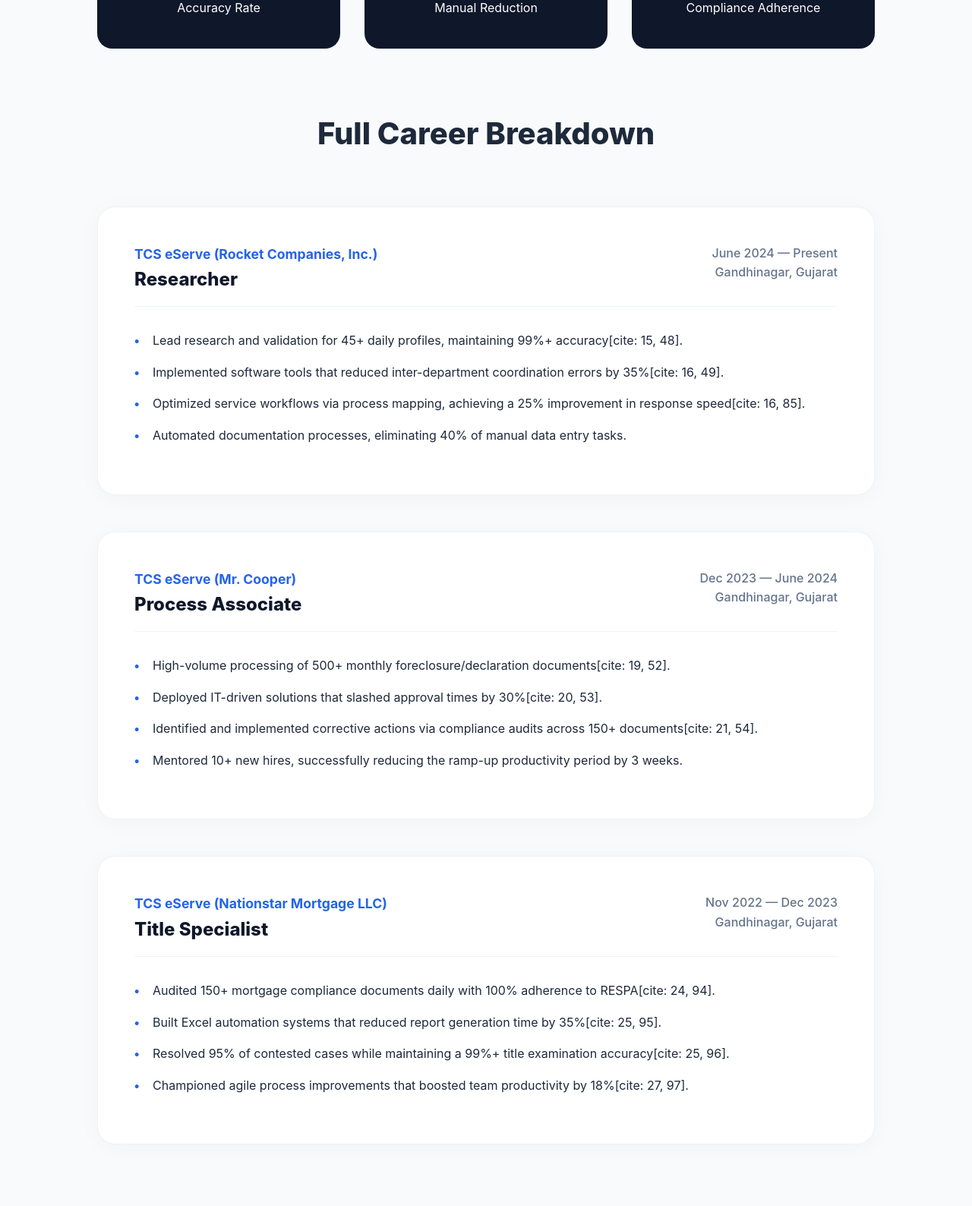
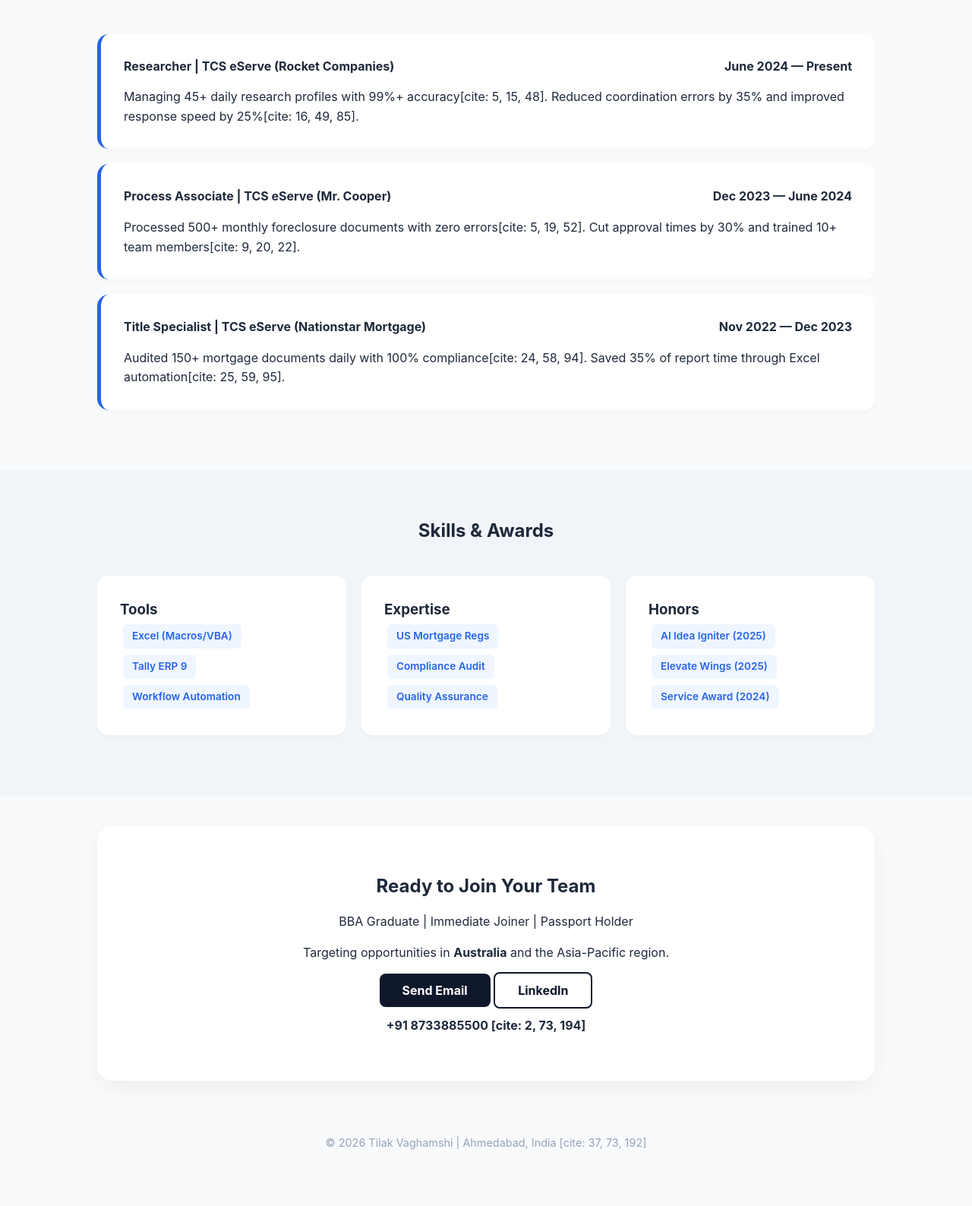
Before and after one commit to vaghamshitilak99/Tilak-portfolio, a plain HTML site: page index.html in a window 1280 px wide. Shown: the part 756-2344 px from the top of the page at 76% size. After the commit the page ends 2302 px from the top, so only its background shows below. Drawn offline with Linux system fonts and the light colour scheme.

Commit message:
Update layout and styling in index.html
Refactor index.html for improved structure and styling.

```diff
--- a/index.html
+++ b/index.html
@@ -10,85 +10,45 @@
             --primary: #0f172a;
             --accent: #2563eb;
             --bg: #f8fafc;
-            --white: #ffffff;
-            --text-main: #1e293b;
-            --text-muted: #64748b;
+            --text: #1e293b;
         }
 
-        * { margin: 0; padding: 0; box-sizing: border-box; scroll-behavior: smooth; font-family: 'Inter', -apple-system, sans-serif; }
-        body { background-color: var(--bg); color: var(--text-main); line-height: 1.6; }
+        * { margin: 0; padding: 0; box-sizing: border-box; font-family: 'Inter', sans-serif; }
+        body { background-color: var(--bg); color: var(--text); line-height: 1.6; }
 
-        /* Navigation */
         nav {
-            background: rgba(255, 255, 255, 0.8);
-            backdrop-filter: blur(12px);
-            padding: 1.2rem 10%;
+            background: white;
+            padding: 1rem 10%;
             display: flex; justify-content: space-between; align-items: center;
             position: fixed; width: 100%; top: 0; z-index: 1000;
-            border-bottom: 1px solid rgba(0,0,0,0.05);
+            box-shadow: 0 1px 5px rgba(0,0,0,0.05);
         }
-        .logo { font-weight: 900; letter-spacing: -1px; font-size: 1.4rem; color: var(--primary); }
-        .nav-links a { text-decoration: none; color: var(--text-main); margin-left: 2rem; font-weight: 600; font-size: 0.9rem; transition: 0.3s; }
-        .nav-links a:hover { color: var(--accent); }
+        .logo { font-weight: 800; font-size: 1.2rem; color: var(--primary); }
+        .nav-links a { text-decoration: none; color: var(--text); margin-left: 20px; font-weight: 600; }
 
-        /* Hero */
-        header {
-            padding: 12rem 10% 6rem;
-            text-align: center;
-            background: radial-gradient(circle at top right, #e2e8f0, #ffffff);
-        }
-        .badge { background: #dbeafe; color: var(--accent); padding: 0.5rem 1rem; border-radius: 50px; font-size: 0.8rem; font-weight: 700; margin-bottom: 1rem; display: inline-block; }
-        h1 { font-size: 4rem; letter-spacing: -2px; color: var(--primary); line-height: 1; margin-bottom: 1.5rem; }
-        .hero-p { font-size: 1.25rem; color: var(--text-muted); max-width: 750px; margin: 0 auto 2.5rem; }
+        header { padding: 10rem 10% 5rem; text-align: center; background: white; }
+        h1 { font-size: 3.5rem; color: var(--primary); margin-bottom: 1rem; letter-spacing: -1px; }
+        .hero-p { font-size: 1.2rem; color: #64748b; max-width: 800px; margin: 0 auto 2rem; }
 
-        .btn { padding: 1rem 2.5rem; border-radius: 12px; text-decoration: none; font-weight: 700; transition: 0.4s; display: inline-block; }
-        .btn-p { background: var(--primary); color: white; margin-right: 1rem; }
+        .btn-group { display: flex; justify-content: center; gap: 15px; }
+        .btn { padding: 12px 30px; border-radius: 8px; text-decoration: none; font-weight: bold; transition: 0.3s; }
+        .btn-p { background: var(--primary); color: white; }
         .btn-s { border: 2px solid var(--primary); color: var(--primary); }
-        .btn:hover { transform: translateY(-5px); box-shadow: 0 10px 20px rgba(0,0,0,0.1); }
+        .btn:hover { transform: translateY(-2px); box-shadow: 0 5px 15px rgba(0,0,0,0.1); }
 
-        /* Experience Section */
-        section { padding: 80px 10%; }
-        .section-title { font-size: 2.5rem; font-weight: 800; margin-bottom: 4rem; text-align: center; }
+        .stats { display: grid; grid-template-columns: repeat(auto-fit, minmax(150px, 1fr)); gap: 20px; padding: 40px 10%; background: var(--primary); color: white; text-align: center; }
+        .stats h2 { font-size: 2.5rem; color: var(--accent); }
 
-        .timeline-item {
-            background: white;
-            padding: 3rem;
-            border-radius: 24px;
-            margin-bottom: 3rem;
-            box-shadow: 0 4px 30px rgba(0,0,0,0.03);
-            border: 1px solid rgba(0,0,0,0.05);
-            transition: 0.3s;
-        }
-        .timeline-item:hover { border-color: var(--accent); transform: scale(1.01); }
-        .item-header { display: flex; justify-content: space-between; align-items: flex-start; margin-bottom: 2rem; border-bottom: 1px solid #f1f5f9; padding-bottom: 1rem; }
-        .role-title { font-size: 1.5rem; font-weight: 800; color: var(--primary); }
-        .company-name { color: var(--accent); font-weight: 700; font-size: 1.1rem; }
-        .date-loc { text-align: right; color: var(--text-muted); font-weight: 500; }
+        section { padding: 60px 10%; }
+        .card { background: white; padding: 30px; border-radius: 15px; margin-bottom: 20px; box-shadow: 0 4px 6px rgba(0,0,0,0.02); border-left: 5px solid var(--accent); }
+        .card-header { display: flex; justify-content: space-between; margin-bottom: 15px; font-weight: bold; }
 
-        .bullet-point { list-style: none; margin-bottom: 1rem; padding-left: 1.5rem; position: relative; }
-        .bullet-point::before { content: "•"; color: var(--accent); position: absolute; left: 0; font-weight: 900; }
+        .tag { display: inline-block; background: #eff6ff; color: var(--accent); padding: 5px 12px; border-radius: 6px; margin: 4px; font-size: 0.85rem; font-weight: 600; }
 
-        /* Stats Grid */
-        .stats-grid { display: grid; grid-template-columns: repeat(auto-fit, minmax(200px, 1fr)); gap: 2rem; margin-top: -3rem; position: relative; z-index: 10; padding: 0 10%; }
-        .stat-box { background: var(--primary); color: white; padding: 2.5rem; border-radius: 20px; text-align: center; }
-        .stat-box h2 { font-size: 2.5rem; color: var(--accent); margin-bottom: 0.5rem; }
+        .contact-footer { text-align: center; background: white; padding: 60px 10%; border-radius: 20px; margin: 40px 10%; box-shadow: 0 10px 30px rgba(0,0,0,0.05); }
+        footer { text-align: center; padding: 30px; color: #94a3b8; font-size: 0.9rem; }
 
-        /* Skills/Awards Grid */
-        .grid-3 { display: grid; grid-template-columns: repeat(auto-fit, minmax(300px, 1fr)); gap: 2rem; }
-        .detail-card { background: white; padding: 2.5rem; border-radius: 24px; box-shadow: 0 4px 20px rgba(0,0,0,0.02); }
-        .detail-card h3 { margin-bottom: 1.5rem; font-size: 1.3rem; display: flex; align-items: center; gap: 10px; }
-        .skill-tag { background: #f1f5f9; padding: 0.4rem 1rem; border-radius: 8px; margin: 0.3rem; display: inline-block; font-size: 0.85rem; font-weight: 600; }
-
-        /* Global Ready */
-        .global-box { background: var(--accent); color: white; padding: 4rem; border-radius: 30px; text-align: center; margin-top: 4rem; }
-        .global-box h2 { font-size: 2.5rem; margin-bottom: 1rem; }
-
-        @media (max-width: 768px) {
-            h1 { font-size: 2.8rem; }
-            section { padding: 60px 5%; }
-            .item-header { flex-direction: column; }
-            .date-loc { text-align: left; margin-top: 0.5rem; }
-        }
+        @media (max-width: 768px) { h1 { font-size: 2.5rem; } nav { padding: 1rem 5%; } section { padding: 40px 5%; } }
     </style>
 </head>
 <body>
@@ -96,151 +56,77 @@
 <nav>
     <div class="logo">TILAK VAGHAMSHI</div>
     <div class="nav-links">
-        <a href="#experience">Experience</a>
+        <a href="#exp">Experience</a>
         <a href="#skills">Skills</a>
-        <a href="#awards">Honors</a>
         <a href="#contact">Contact</a>
     </div>
 </nav>
 
 <header>
-    <span class="badge">AVAILABLE FOR GLOBAL ROLES</span>
-    <h1>Operations Excellence. <br><span style="color: var(--accent);">Data Driven.</span></h1>
-    <p class="hero-p">Business Operations Analyst with 3.2 years of specialized experience at <strong>TCS eServe</strong>. Expert in process mapping, automation, and high-stakes regulatory compliance.</p>
+    <h1>Business Operations Specialist</h1>
+    <p class="hero-p">3.2 years of results at <strong>TCS eServe</strong>. I specialize in automating workflows and maintaining 99%+ accuracy for global mortgage clients.</p>
     <div class="btn-group">
-        <a href="mailto:vaghamshitilak99@gmail.com" class="btn btn-p">Inquire Now</a>
-        <a href="TILAK_VAGHAMSHI_CV.pdf" download class="btn btn-s">Download Full Dossier</a>
+        <a href="mailto:vaghamshitilak99@gmail.com" class="btn btn-p">Email Me Directly</a>
+        <a href="TILAK_VAGHAMSHI_CV.pdf" download class="btn btn-s">Download Resume</a>
     </div>
 </header>
 
-<div class="stats-grid">
-    <div class="stat-box"><h2>99%+</h2><p>Accuracy Rate</p></div>
-    <div class="stat-box"><h2>40%</h2><p>Manual Reduction</p></div>
-    <div class="stat-box"><h2>100%</h2><p>Compliance Adherence</p></div>
+<div class="stats">
+    <div><h2>99%+</h2><p>Accuracy</p></div>
+    <div><h2>40%</h2><p>Manual Task Cut</p></div>
+    <div><h2>3.2</h2><p>Years Experience</p></div>
 </div>
 
-<section id="experience">
-    <h2 class="section-title">Full Career Breakdown</h2>
+<section id="exp">
+    <h2 style="text-align: center; margin-bottom: 40px;">Professional Experience</h2>
 
-    <div class="timeline-item">
-        <div class="item-header">
-            <div>
-                <p class="company-name">TCS eServe (Rocket Companies, Inc.)</p>
-                <h3 class="role-title">Researcher</h3>
-            </div>
-            <div class="date-loc">
-                <p>June 2024 — Present</p>
-                <p>Gandhinagar, Gujarat</p>
-            </div>
-        </div>
-        <ul>
-            <li class="bullet-point">Lead research and validation for 45+ daily profiles, maintaining 99%+ accuracy[cite: 15, 48].</li>
-            <li class="bullet-point">Implemented software tools that reduced inter-department coordination errors by 35%[cite: 16, 49].</li>
-            <li class="bullet-point">Optimized service workflows via process mapping, achieving a 25% improvement in response speed[cite: 16, 85].</li>
-            <li class="bullet-point">Automated documentation processes, eliminating 40% of manual data entry tasks.</li>
-        </ul>
+    <div class="card">
+        <div class="card-header"><span>Researcher | TCS eServe (Rocket Companies)</span><span>June 2024 — Present</span></div>
+        <p>Managing 45+ daily research profiles with 99%+ accuracy[cite: 5, 15, 48]. Reduced coordination errors by 35% and improved response speed by 25%[cite: 16, 49, 85].</p>
     </div>
 
-    <div class="timeline-item">
-        <div class="item-header">
-            <div>
-                <p class="company-name">TCS eServe (Mr. Cooper)</p>
-                <h3 class="role-title">Process Associate</h3>
-            </div>
-            <div class="date-loc">
-                <p>Dec 2023 — June 2024</p>
-                <p>Gandhinagar, Gujarat</p>
-            </div>
-        </div>
-        <ul>
-            <li class="bullet-point">High-volume processing of 500+ monthly foreclosure/declaration documents[cite: 19, 52].</li>
-            <li class="bullet-point">Deployed IT-driven solutions that slashed approval times by 30%[cite: 20, 53].</li>
-            <li class="bullet-point">Identified and implemented corrective actions via compliance audits across 150+ documents[cite: 21, 54].</li>
-            <li class="bullet-point">Mentored 10+ new hires, successfully reducing the ramp-up productivity period by 3 weeks.</li>
-        </ul>
+    <div class="card">
+        <div class="card-header"><span>Process Associate | TCS eServe (Mr. Cooper)</span><span>Dec 2023 — June 2024</span></div>
+        <p>Processed 500+ monthly foreclosure documents with zero errors[cite: 5, 19, 52]. Cut approval times by 30% and trained 10+ team members[cite: 9, 20, 22].</p>
     </div>
 
-    <div class="timeline-item">
-        <div class="item-header">
-            <div>
-                <p class="company-name">TCS eServe (Nationstar Mortgage LLC)</p>
-                <h3 class="role-title">Title Specialist</h3>
-            </div>
-            <div class="date-loc">
-                <p>Nov 2022 — Dec 2023</p>
-                <p>Gandhinagar, Gujarat</p>
-            </div>
-        </div>
-        <ul>
-            <li class="bullet-point">Audited 150+ mortgage compliance documents daily with 100% adherence to RESPA[cite: 24, 94].</li>
-            <li class="bullet-point">Built Excel automation systems that reduced report generation time by 35%[cite: 25, 95].</li>
-            <li class="bullet-point">Resolved 95% of contested cases while maintaining a 99%+ title examination accuracy[cite: 25, 96].</li>
-            <li class="bullet-point">Championed agile process improvements that boosted team productivity by 18%[cite: 27, 97].</li>
-        </ul>
+    <div class="card">
+        <div class="card-header"><span>Title Specialist | TCS eServe (Nationstar Mortgage)</span><span>Nov 2022 — Dec 2023</span></div>
+        <p>Audited 150+ mortgage documents daily with 100% compliance[cite: 24, 58, 94]. Saved 35% of report time through Excel automation[cite: 25, 59, 95].</p>
     </div>
 </section>
 
-<section id="skills" style="background: white;">
-    <h2 class="section-title">Technical & Academic Prowess</h2>
-    <div class="grid-3">
-        <div class="detail-card">
-            <h3><i class="fas fa-layer-group"></i> Advanced Tools</h3>
-            <span class="skill-tag">Excel Macros & VBA</span>
-            <span class="skill-tag">Tally ERP 9</span>
-            <span class="skill-tag">Workflow Automation</span>
-            <span class="skill-tag">Google Workspace</span>
-            <span class="skill-tag">Process Mapping</span>
+<section id="skills" style="background: #f1f5f9;">
+    <h2 style="text-align: center; margin-bottom: 40px;">Skills & Awards</h2>
+    <div style="display: grid; grid-template-columns: repeat(auto-fit, minmax(250px, 1fr)); gap: 20px;">
+        <div class="card" style="border: none;">
+            <h3>Tools</h3>
+            <span class="tag">Excel (Macros/VBA)</span><span class="tag">Tally ERP 9</span><span class="tag">Workflow Automation</span>
         </div>
-        <div class="detail-card">
-            <h3><i class="fas fa-university"></i> Education</h3>
-            <p><strong>BBA | JG & Gujarat University</strong></p>
-            <p>Graduated 2022[cite: 32, 64].</p>
-            <br>
-            <p><strong>Certifications:</strong></p>
-            <span class="skill-tag">US Regulatory Compliance</span>
-            <span class="skill-tag">BPS Domain Assessment</span>
+        <div class="card" style="border: none;">
+            <h3>Expertise</h3>
+            <span class="tag">US Mortgage Regs</span><span class="tag">Compliance Audit</span><span class="tag">Quality Assurance</span>
         </div>
-        <div class="detail-card">
-            <h3><i class="fas fa-globe"></i> Languages</h3>
-            <p>Professional trilingual communication:</p>
-            <span class="skill-tag">English</span>
-            <span class="skill-tag">Hindi</span>
-            <span class="skill-tag">Gujarati</span>
+        <div class="card" style="border: none;">
+            <h3>Honors</h3>
+            <span class="tag">AI Idea Igniter (2025)</span><span class="tag">Elevate Wings (2025)</span><span class="tag">Service Award (2024)</span>
         </div>
     </div>
 </section>
 
-<section id="awards">
-    <h2 class="section-title">Honors & Recognitions</h2>
-    <div class="grid-3">
-        <div class="detail-card">
-            <h3 style="color: gold;"><i class="fas fa-trophy"></i> AI Idea Igniter</h3>
-            <p>Recognized for innovative thinking in automated systems (Oct 2025)[cite: 35, 69].</p>
-        </div>
-        <div class="detail-card">
-            <h3 style="color: gold;"><i class="fas fa-award"></i> Elevate Wings</h3>
-            <p>Awarded for excellence in service and commitment (Sep 2025)[cite: 35, 105].</p>
-        </div>
-        <div class="detail-card">
-            <h3 style="color: gold;"><i class="fas fa-medal"></i> Service & Commitment</h3>
-            <p>Honored for consistent top-tier operational performance (Aug 2024)[cite: 69, 105].</p>
-        </div>
+<div class="contact-footer" id="contact">
+    <h2>Ready to Join Your Team</h2>
+    <p style="margin: 15px 0;">BBA Graduate | Immediate Joiner | Passport Holder</p>
+    <p>Targeting opportunities in <strong>Australia</strong> and the Asia-Pacific region.</p>
+    <div style="margin-top: 25px;">
+        <a href="mailto:vaghamshitilak99@gmail.com" class="btn btn-p">Send Email</a>
+        <a href="https://linkedin.com/in/tilak-vaghamshi1" target="_blank" class="btn btn-s">LinkedIn</a>
     </div>
-</section>
+    <p style="margin-top: 20px; font-weight: bold;">+91 8733885500 [cite: 2, 73, 194]</p>
+</div>
 
-<section id="contact">
-    <div class="global-box">
-        <h2>Target: Australia & Global Hubs</h2>
-        <p>Active Passport | Immediate Joining Capability</p>
-        <p style="margin-top: 2rem; font-weight: 800;">Ahmedabad, India | +91 8733885500</p>
-        <div style="margin-top: 1.5rem;">
-            <a href="https://linkedin.com/in/tilak-vaghamshi1" target="_blank" style="color: white; font-size: 2rem;"><i class="fab fa-linkedin"></i></a>
-        </div>
-    </div>
-</section>
-
-<footer style="text-align: center; padding: 4rem; color: var(--text-muted); font-size: 0.8rem;">
-    &copy; 2026 TILAK VAGHAMSHI. ALL RIGHTS RESERVED.
+<footer>
+    &copy; 2026 Tilak Vaghamshi | Ahmedabad, India [cite: 37, 73, 192]
 </footer>
 
 </body>
```
